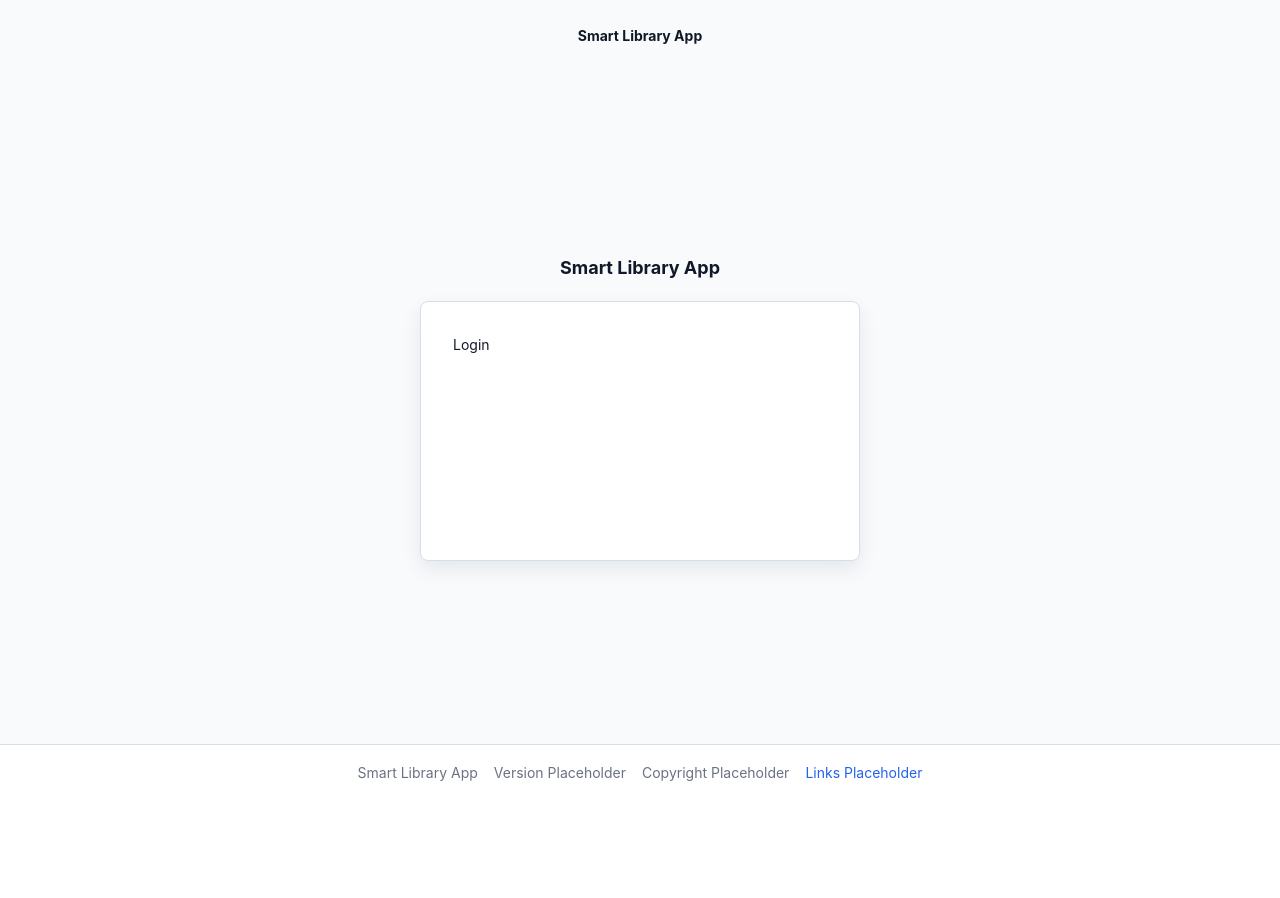
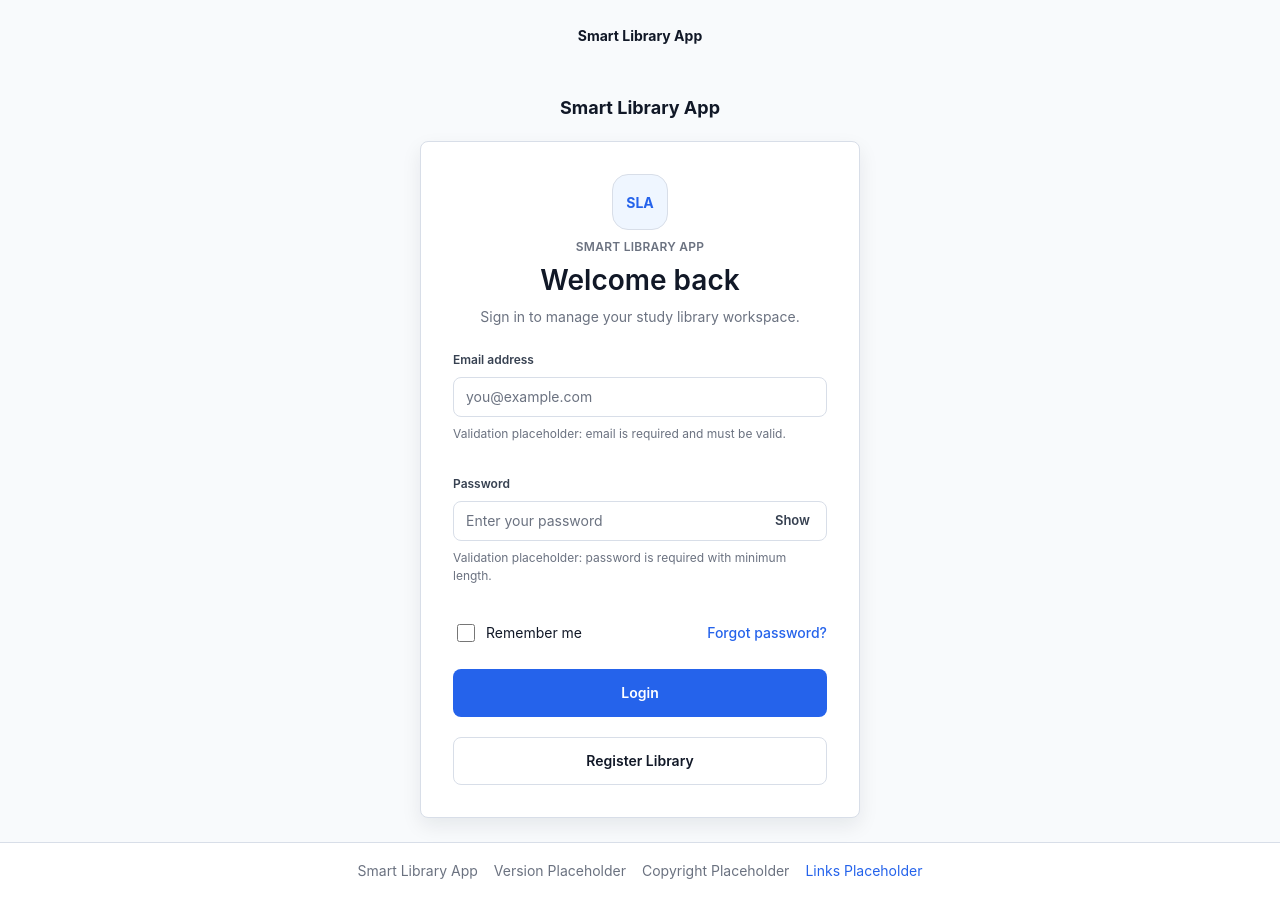
Before and after one commit to GAURAV-IITM/MAY2026-Team-021, a Vue app in the folder frontend/: page /login in a window 1280 px wide. Before the commit the page ends 800 px from the top, so only its background shows below. Built offline with nearby package versions, Linux system fonts and the light colour scheme.

Commit message:
(frontend): Implement the Login page

```diff
--- a/frontend/src/pages/auth/Login.vue
+++ b/frontend/src/pages/auth/Login.vue
@@ -1,9 +1,193 @@
 <template>
-  <section>Login</section>
+  <section class="login-page" aria-labelledby="login-title">
+    <header class="login-page__header">
+      <div class="login-page__logo" aria-hidden="true">SLA</div>
+      <p class="text-label text-muted m-0">Smart Library App</p>
+      <h1 id="login-title" class="login-page__title">Welcome back</h1>
+      <p class="login-page__description">Sign in to manage your study library workspace.</p>
+    </header>
+
+    <form class="login-page__form" novalidate @submit.prevent="handleSubmit">
+      <div class="form-field">
+        <label class="form-label" for="email">Email address</label>
+        <input
+          id="email"
+          v-model="form.email"
+          class="form-control"
+          type="email"
+          autocomplete="email"
+          placeholder="you@example.com"
+          required
+        />
+        <p class="form-help">Validation placeholder: email is required and must be valid.</p>
+      </div>
+
+      <div class="form-field">
+        <label class="form-label" for="password">Password</label>
+        <div class="login-page__password-field">
+          <input
+            id="password"
+            v-model="form.password"
+            class="form-control"
+            :type="showPassword ? 'text' : 'password'"
+            autocomplete="current-password"
+            placeholder="Enter your password"
+            required
+            minlength="8"
+          />
+          <button
+            class="btn btn--ghost btn--sm login-page__password-toggle"
+            type="button"
+            :aria-pressed="String(showPassword)"
+            @click="showPassword = !showPassword"
+          >
+            {{ showPassword ? 'Hide' : 'Show' }}
+          </button>
+        </div>
+        <p class="form-help">Validation placeholder: password is required with minimum length.</p>
+      </div>
+
+      <div class="login-page__options">
+        <label class="checkbox">
+          <input v-model="form.rememberMe" type="checkbox" />
+          <span>Remember me</span>
+        </label>
+
+        <RouterLink class="login-page__link" :to="{ name: 'forgotPassword' }">
+          Forgot password?
+        </RouterLink>
+      </div>
+
+      <button
+        class="btn btn--primary btn--lg login-page__submit"
+        type="submit"
+        :disabled="isLoading"
+      >
+        <span v-if="isLoading" class="btn__loader" aria-hidden="true"></span>
+        <span>{{ isLoading ? 'Signing in' : 'Login' }}</span>
+      </button>
+
+      <RouterLink
+        class="btn btn--outline btn--lg login-page__register"
+        :to="{ name: 'registerLibrary' }"
+      >
+        Register Library
+      </RouterLink>
+    </form>
+  </section>
 </template>
+
+<script setup>
+import { reactive, ref } from 'vue'
+import { RouterLink } from 'vue-router'
+
+const emit = defineEmits(['submit'])
+
+const showPassword = ref(false)
+const isLoading = ref(false)
+
+const form = reactive({
+  email: '',
+  password: '',
+  rememberMe: false,
+})
+
+function handleSubmit() {
+  // TODO: Connect this placeholder submit to authStore.login after authentication is implemented.
+  emit('submit', { ...form })
+}
+</script>
+
+<style scoped>
+.login-page {
+  display: flex;
+  flex-direction: column;
+  gap: var(--space-6);
+}
+
+.login-page__header {
+  display: grid;
+  justify-items: center;
+  gap: var(--space-2);
+  text-align: center;
+}
+
+.login-page__logo {
+  display: inline-flex;
+  align-items: center;
+  justify-content: center;
+  width: 56px;
+  height: 56px;
+  border: 1px solid var(--color-border);
+  border-radius: var(--radius-xl);
+  background: var(--color-primary-light);
+  color: var(--color-primary);
+  font-weight: var(--font-weight-bold);
+}
+
+.login-page__title {
+  margin: 0;
+  color: var(--color-text-primary);
+  font-size: var(--font-size-h2);
+  line-height: var(--line-height-tight);
+}
+
+.login-page__description {
+  margin: 0;
+  color: var(--color-text-muted);
+}
+
+.login-page__form {
+  display: grid;
+  gap: var(--space-5);
+}
+
+.login-page__password-field {
+  position: relative;
+}
+
+.login-page__password-field .form-control {
+  padding-right: 88px;
+}
+
+.login-page__password-toggle {
+  position: absolute;
+  top: 4px;
+  right: 4px;
+}
+
+.login-page__options {
+  display: flex;
+  align-items: center;
+  justify-content: space-between;
+  gap: var(--space-4);
+}
+
+.login-page__link {
+  font-weight: var(--font-weight-medium);
+}
+
+.login-page__submit,
+.login-page__register {
+  width: 100%;
+}
+
+@media (max-width: 480px) {
+  .login-page {
+    gap: var(--space-5);
+  }
+
+  .login-page__options {
+    align-items: flex-start;
+    flex-direction: column;
+    gap: var(--space-3);
+  }
+}
+</style>
 
 <!--
 src/pages/auth: Authentication and onboarding route pages.
 TODO:
-- Add login form UI and validation when authentication is introduced.
+- Replace placeholder validation messages with real validation state.
+- Connect submit to authStore and backend authentication after APIs are available.
 -->
```
